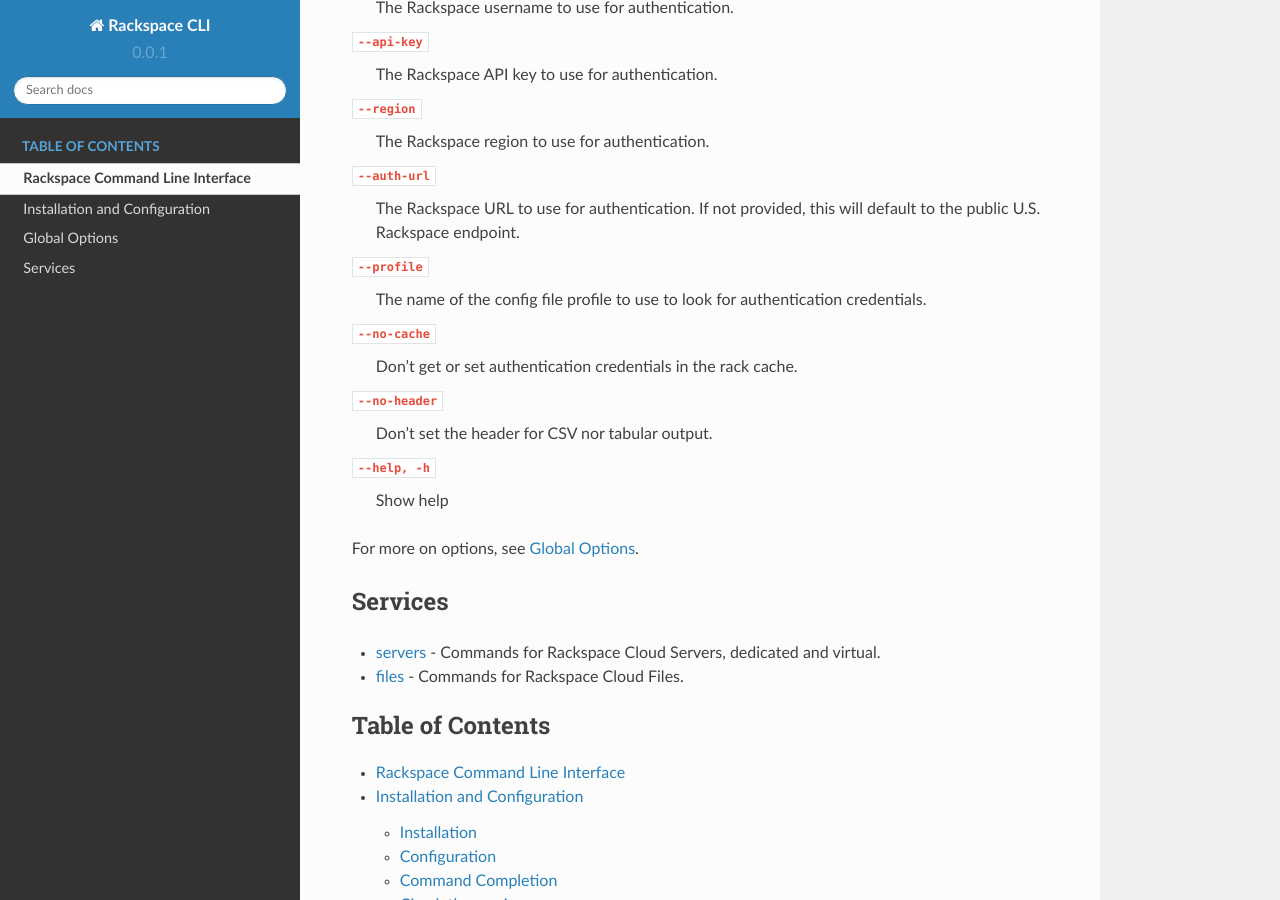
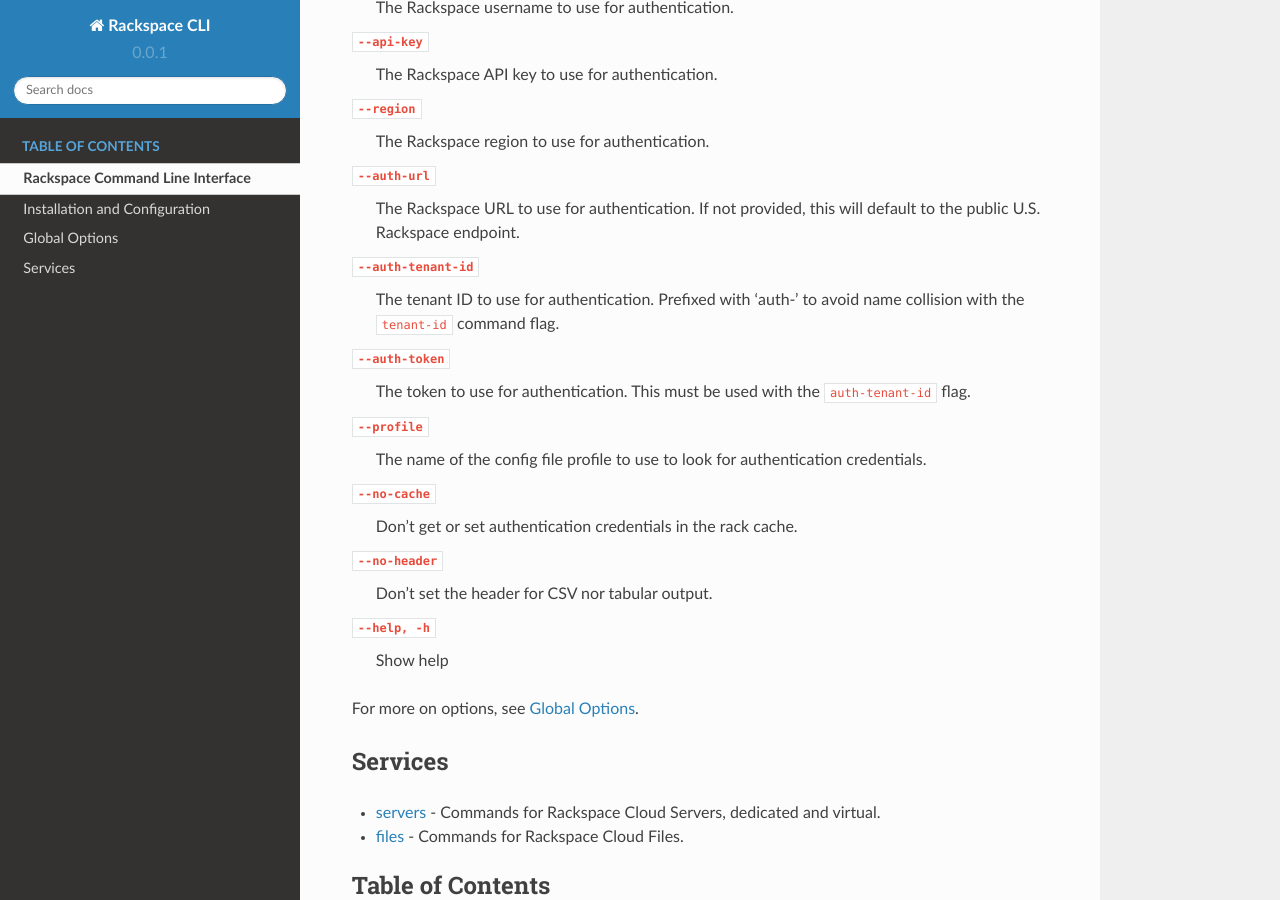
Before and after one commit to rackspace/rack, a Sphinx documentation site: the page built from docs/index.rst, in a window 1280 px wide and 900 px high, scrolled down 2003 px. Built offline with Sphinx 7.4.7 and the Read the Docs theme 2.0.0, drawn with Linux system fonts in a browser that asks for light colours; pages that are not in the unit, such as notebooks, are missing from menus; some of the changed text lies outside the part shown.

Commit message:
docs update; also trying to trigger travis build

```diff
--- a/docs/index.rst
+++ b/docs/index.rst
@@ -96,6 +96,14 @@
 ``--auth-url``
   The Rackspace URL to use for authentication. If not provided, this
   will default to the public U.S. Rackspace endpoint.
+
+``--auth-tenant-id``
+  The tenant ID to use for authentication. Prefixed with 'auth-' to avoid name
+  collision with the ``tenant-id`` command flag.
+
+``--auth-token``
+  The token to use for authentication. This must be used with the ``auth-tenant-id``
+  flag.
 
 ``--profile``
   The name of the config file profile to use to look for authentication credentials.
```
Also changed, not shown: other parts of docs/index.rst (+1 -1 lines).
